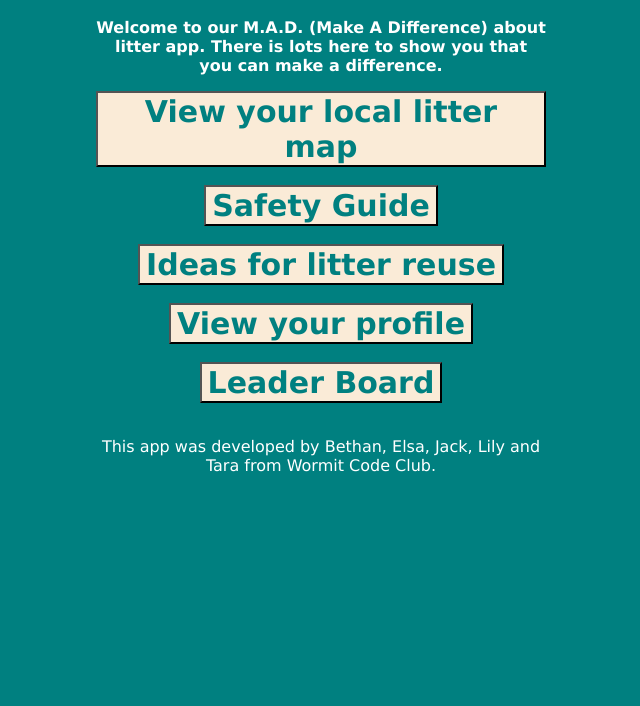
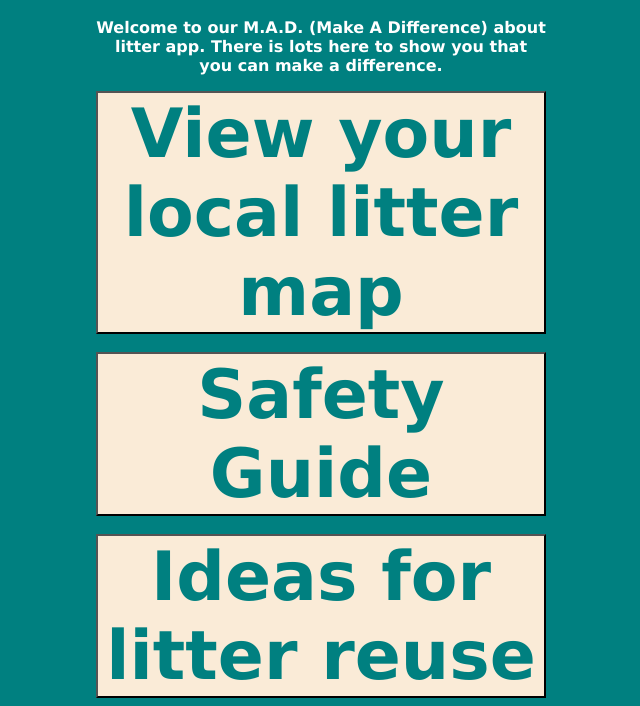
Before and after one commit to wormitcoding/lgmap, a plain HTML site: page index.html in a window 1280 px wide. Shown: the part 94-800 px from the top of the page, without its empty margins (319-959 px from the left). Drawn offline with Linux system fonts and the light colour scheme.

Commit message:
Add files via upload

```diff
--- a/style.css
+++ b/style.css
@@ -67,7 +67,7 @@ p {
 
 	font-weight: 900;
 
-	font-size: 30px;
+	font-size: 68px;
 }
 
 
```
